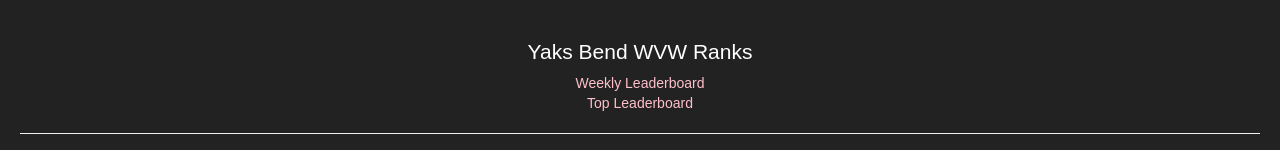
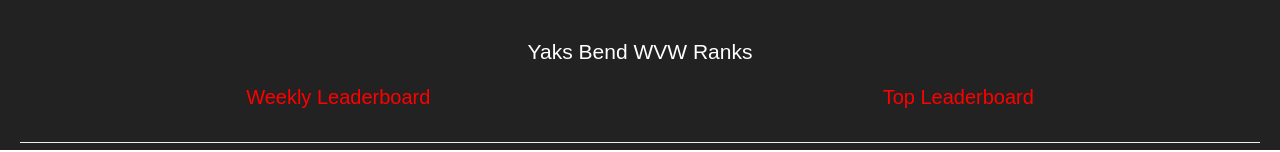
Before and after one commit to chrisivey01/gw2-killboard, a React (Create React App) app: page / in a window 1280 px wide. Shown: the top 152 px of the page. Built offline with nearby package versions, Linux system fonts and the light colour scheme; no server answers; grey boxes are pictures that could not be loaded.

Commit message:
css flexbox stuff

```diff
--- a/src/App.css
+++ b/src/App.css
@@ -45,18 +45,26 @@
 }
 
 /*this removes ul/li for in header*/
-.weeklyAndTop{
-  list-style: none;
+
+.routesContainer{
+  display:flex;
+  flex-direction: row;
+  justify-content: space-around;
 }
 
-.weeklyAndTop .leaderboards a{
-  color:pink;
+.routesContainer .boards{
+  background-color: transparent;
+  border: none;
+  margin: 10px;
+  color:red;
+  font-size:20px;
+  flex-grow:1;
 }
 
-.leaderboards:hover{
-  transform:scale(1.5);
-  color:darkblue;
+.routesContainer .boards:hover{
+  transform: scale(1.25);
 }
+
 
 @keyframes moveInLeft{
   0%{
--- a/src/Components/Router/RouterWeb.js
+++ b/src/Components/Router/RouterWeb.js
@@ -15,15 +15,15 @@ class RouterWeb extends Component {
     {
         return (
             <Router>
-                <div>
-                    <ul className="weeklyAndTop">
-                        <li className="leaderboards" onClick={this.props.loadWeeklyData}>
-                            <Link to="/weekly">Weekly Leaderboard</Link>
-                        </li>
-                        <li className="leaderboards" onClick={this.props.loadMasterData}>
-                            <Link to="/top">Top Leaderboard</Link>
-                        </li>
-                    </ul>
+                <div className="routes">
+                    <div className="routesContainer">
+                        {/*<button className="boards" onClick={this.props.loadWeeklyData}>*/}
+                            <Link className="boards" onClick={this.props.loadWeeklyData} to="/weekly">Weekly Leaderboard</Link>
+                        {/*</button>*/}
+                        {/*<button className="boards" onClick={this.props.loadMasterData}>*/}
+                            <Link className="boards" onClick={this.props.loadMasterData} to="/top">Top Leaderboard</Link>
+                        {/*</button>*/}
+                    </div>
 
                     <hr/>
 
```
